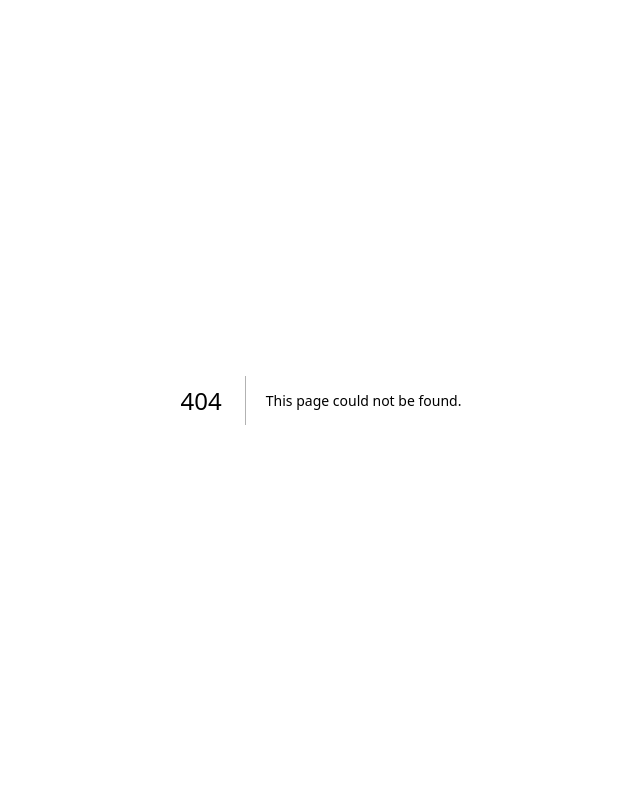
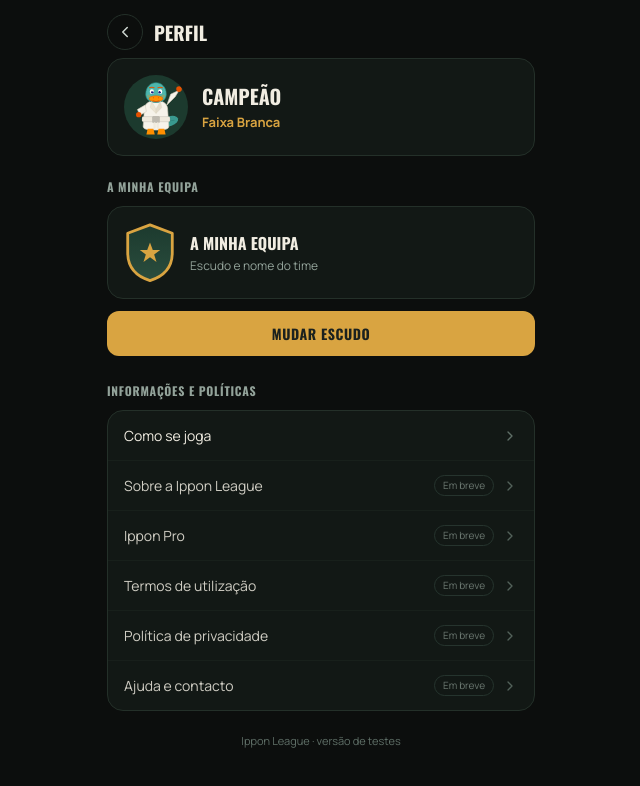
Before and after one commit to KainanPires/ippon-league, a Next.js app: page /perfil in a window 1280 px wide. Before the commit this address had no page. Shown: the top 786 px of the page, without its empty margins (319-959 px from the left). Built offline with nearby package versions, Linux system fonts and the light colour scheme.

Commit message:
Implement Perfil component with user details

```diff
--- /dev/null
+++ b/app/perfil/page.tsx
@@ -0,0 +1,91 @@
+"use client";
+
+import { useState, useEffect } from "react";
+import { Mascot } from "@/components/Mascot";
+import { Escudo, loadIdentity, DEFAULT_IDENTITY, type Identity } from "@/components/Escudo";
+
+const FD = "var(--font-geist-mono), system-ui, sans-serif";
+const FB = "var(--font-geist-sans), system-ui, sans-serif";
+const GOLD = "#d9a441";
+
+const INFO: { label: string; href?: string; soon?: boolean }[] = [
+  { label: "Como se joga", href: "/como-jogar" },
+  { label: "Sobre a Ippon League", soon: true },
+  { label: "Ippon Pro", soon: true },
+  { label: "Termos de utilização", soon: true },
+  { label: "Política de privacidade", soon: true },
+  { label: "Ajuda e contacto", soon: true },
+];
+
+export default function Perfil() {
+  const [name, setName] = useState("campeão");
+  const [identity, setIdentity] = useState<Identity>(DEFAULT_IDENTITY);
+
+  useEffect(() => {
+    try {
+      const n = localStorage.getItem("ippon_name");
+      if (n) setName(n);
+      setIdentity(loadIdentity());
+    } catch {}
+  }, []);
+
+  return (
+    <main style={{ minHeight: "100vh", background: "#0c0e0d", color: "#f1ede2", fontFamily: FB }}>
+      <div style={{ maxWidth: 460, margin: "0 auto", padding: "14px 16px 40px" }}>
+        <header style={{ display: "flex", alignItems: "center", gap: 11, marginBottom: 8 }}>
+          <a href="/inicio" aria-label="Voltar ao início" style={{ width: 36, height: 36, borderRadius: "50%", border: "1px solid #243029", display: "flex", alignItems: "center", justifyContent: "center", color: "#cfd8d2", textDecoration: "none", flexShrink: 0 }}>
+            <svg width="18" height="18" viewBox="0 0 24 24" fill="none" stroke="currentColor" strokeWidth="2" strokeLinecap="round" strokeLinejoin="round" aria-hidden="true"><path d="M15 18l-6-6 6-6" /></svg>
+          </a>
+          <h1 style={{ fontFamily: FD, fontSize: 19, fontWeight: 700, textTransform: "uppercase", margin: 0 }}>Perfil</h1>
+        </header>
+
+        <div style={{ display: "flex", alignItems: "center", gap: 14, background: "#121815", border: "1px solid #243029", borderRadius: 16, padding: 16, marginBottom: 22 }}>
+          <div style={{ width: 64, height: 64, borderRadius: "50%", background: "#1c3a2e", overflow: "hidden", flexShrink: 0 }}>
+            <Mascot belt="#efeadd" expression="feliz" />
+          </div>
+          <div style={{ minWidth: 0 }}>
+            <div style={{ fontFamily: FD, fontSize: 20, fontWeight: 700, textTransform: "uppercase", whiteSpace: "nowrap", overflow: "hidden", textOverflow: "ellipsis" }}>{name}</div>
+            <div style={{ fontSize: 13, color: GOLD, fontWeight: 700, marginTop: 2 }}>Faixa Branca</div>
+          </div>
+        </div>
+
+        <SectionTitle>A minha equipa</SectionTitle>
+        <div style={{ display: "flex", alignItems: "center", gap: 14, background: "#121815", border: "1px solid #243029", borderRadius: 16, padding: 16, marginBottom: 12 }}>
+          <div style={{ flexShrink: 0, display: "flex" }}><Escudo config={identity} size={52} /></div>
+          <div style={{ minWidth: 0, flex: 1 }}>
+            <div style={{ fontFamily: FD, fontSize: 16, fontWeight: 700, textTransform: "uppercase", whiteSpace: "nowrap", overflow: "hidden", textOverflow: "ellipsis" }}>{identity.name}</div>
+            <div style={{ fontSize: 12, color: "#93a39a", marginTop: 2 }}>Escudo e nome do time</div>
+          </div>
+        </div>
+        <a href="/escudo" style={{ display: "block", textAlign: "center", background: GOLD, color: "#1b211e", fontFamily: FD, fontSize: 14, fontWeight: 700, textTransform: "uppercase", letterSpacing: "0.04em", padding: "12px", borderRadius: 12, textDecoration: "none", marginBottom: 26 }}>
+          Mudar escudo
+        </a>
+
+        <SectionTitle>Informações e políticas</SectionTitle>
+        <div style={{ background: "#121815", border: "1px solid #243029", borderRadius: 16, overflow: "hidden" }}>
+          {INFO.map((it, i) => {
+            const inner = (
+              <>
+                <span style={{ fontSize: 14, color: "#f1ede2" }}>{it.label}</span>
+                <span style={{ display: "flex", alignItems: "center", gap: 8 }}>
+                  {it.soon && <span style={{ fontSize: 10, color: "#7c8a82", border: "1px solid #2a3a33", borderRadius: 999, padding: "2px 8px" }}>Em breve</span>}
+                  <svg width="16" height="16" viewBox="0 0 24 24" fill="none" stroke="#5f6f67" strokeWidth="2" strokeLinecap="round" strokeLinejoin="round" aria-hidden="true"><path d="M9 18l6-6-6-6" /></svg>
+                </span>
+              </>
+            );
+            const rowStyle: React.CSSProperties = { display: "flex", alignItems: "center", justifyContent: "space-between", padding: "14px 16px", borderTop: i === 0 ? "none" : "1px solid #1a221d", textDecoration: "none", color: "#f1ede2" };
+            return it.href
+              ? <a key={it.label} href={it.href} style={rowStyle}>{inner}</a>
+              : <div key={it.label} style={{ ...rowStyle, opacity: 0.85, cursor: "default" }}>{inner}</div>;
+          })}
+        </div>
+
+        <p style={{ fontSize: 11, color: "#5f6f67", textAlign: "center", marginTop: 22 }}>Ippon League · versão de testes</p>
+      </div>
+    </main>
+  );
+}
+
+function SectionTitle({ children }: { children: React.ReactNode }) {
+  return <div style={{ fontFamily: FD, fontSize: 12, fontWeight: 700, textTransform: "uppercase", letterSpacing: "0.06em", color: "#93a39a", marginBottom: 10 }}>{children}</div>;
+}
```
